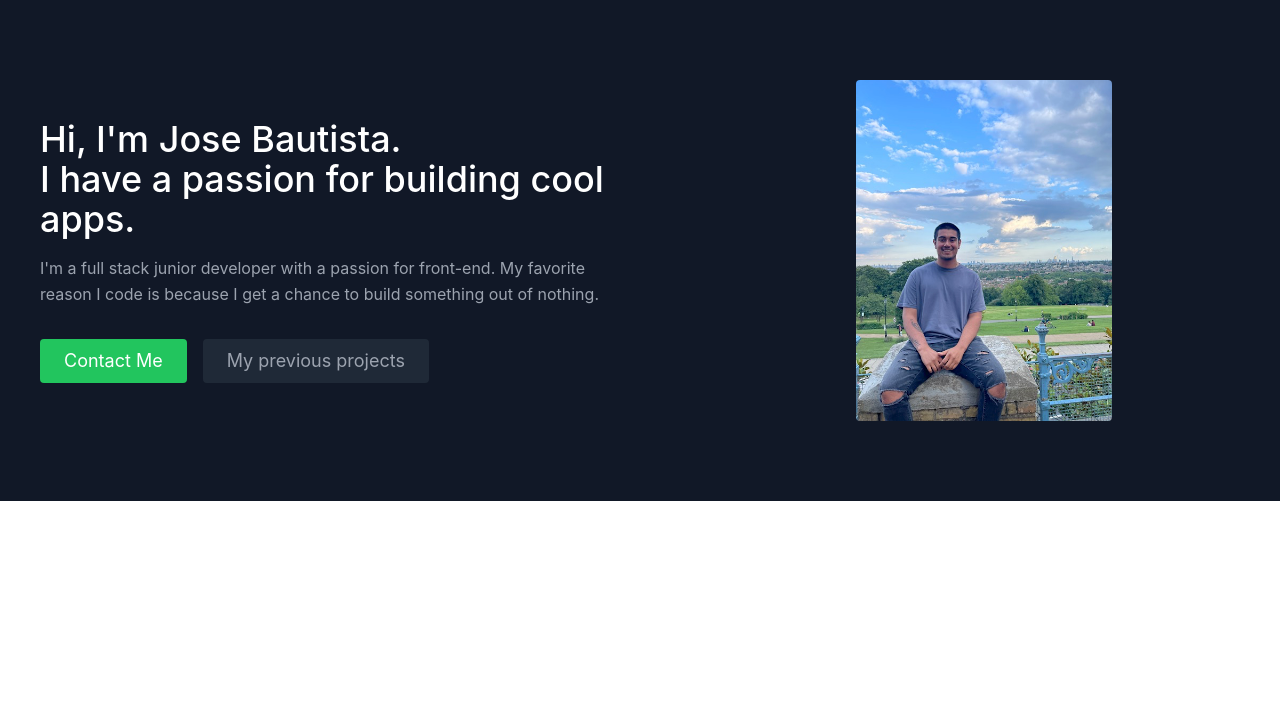
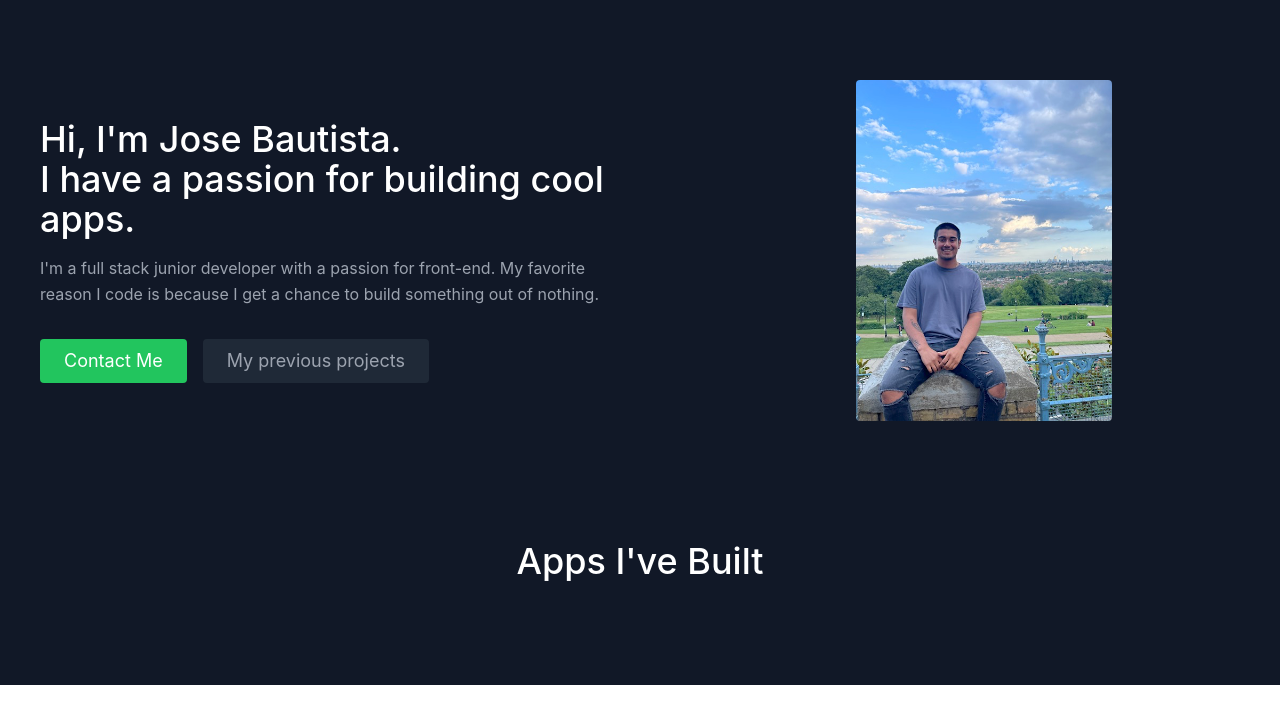
Before and after one commit to Josebautista10/Josebautista10.github.io, a React (Create React App) app: page / in a window 1280 px wide. Shown: the top 724 px of the page. Built offline with nearby package versions, Linux system fonts and the light colour scheme.

Commit message:
build project component

```diff
--- a/src/App.jsx
+++ b/src/App.jsx
@@ -1,10 +1,12 @@
 import Home from './components/Home'
+import Projects from './components/Projects/Project'
 import './tailwind.css'
 
 function App() {
   return (
     <div className='text-gray-400 bg-gray-900 body-font'>
       <Home />
+      <Projects/>
     </div>
   )
 }
--- /dev/null
+++ b/src/components/Projects/Project.tsx
@@ -0,0 +1,46 @@
+// import { CodeIcon } from "@heroicons/react/solid";
+import React from "react";
+import { projects } from "./data";
+
+export default function Project() {
+  return (
+    <section id="projects" className="text-gray-400 bg-gray-900 body-font">
+      <div className="container px-5 py-10 mx-auto text-center lg:px-40">
+        <div className="flex flex-col w-full mb-20">
+          {/* <CodeIcon className="mx-auto inline-block w-10 mb-4" /> */}
+          <h1 className="sm:text-4xl text-3xl font-medium title-font mb-4 text-white">
+            Apps I've Built
+          </h1>
+          {/* <p className="lg:w-2/3 mx-auto leading-relaxed text-base">
+
+          </p> */}
+        </div>
+        <div className="flex flex-wrap -m-4">
+          {projects.map((project) => (
+            <a
+              href={project.link}
+              key={project.image}
+              className="sm:w-1/2 w-100 p-4">
+              <div className="flex relative">
+                <img
+                  alt="gallery"
+                  className="absolute inset-0 w-full h-full object-cover object-center"
+                  src={project.image}
+                />
+                <div className="px-8 py-10 relative z-10 w-full border-4 border-gray-800 bg-gray-900 opacity-0 hover:opacity-100">
+                  <h2 className="tracking-widest text-sm title-font font-medium text-green-400 mb-1">
+                    {project.subtitle}
+                  </h2>
+                  <h1 className="title-font text-lg font-medium text-white mb-3">
+                    {project.title}
+                  </h1>
+                  <p className="leading-relaxed">{project.description}</p>
+                </div>
+              </div>
+            </a>
+          ))}
+        </div>
+      </div>
+    </section>
+  );
+}
--- /dev/null
+++ b/src/components/Projects/data.tsx
@@ -0,0 +1,3 @@
+export const projects = [
+
+];
```
